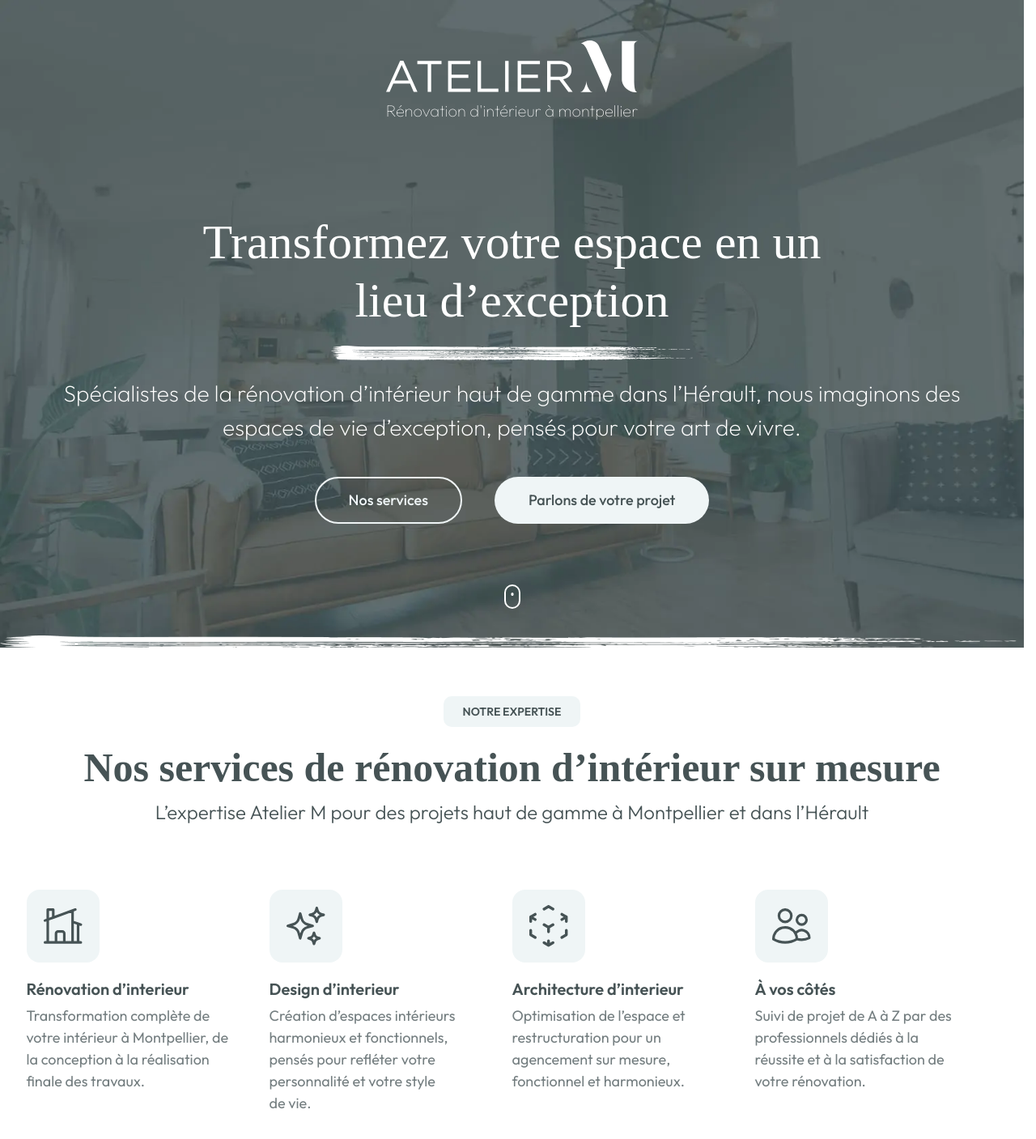
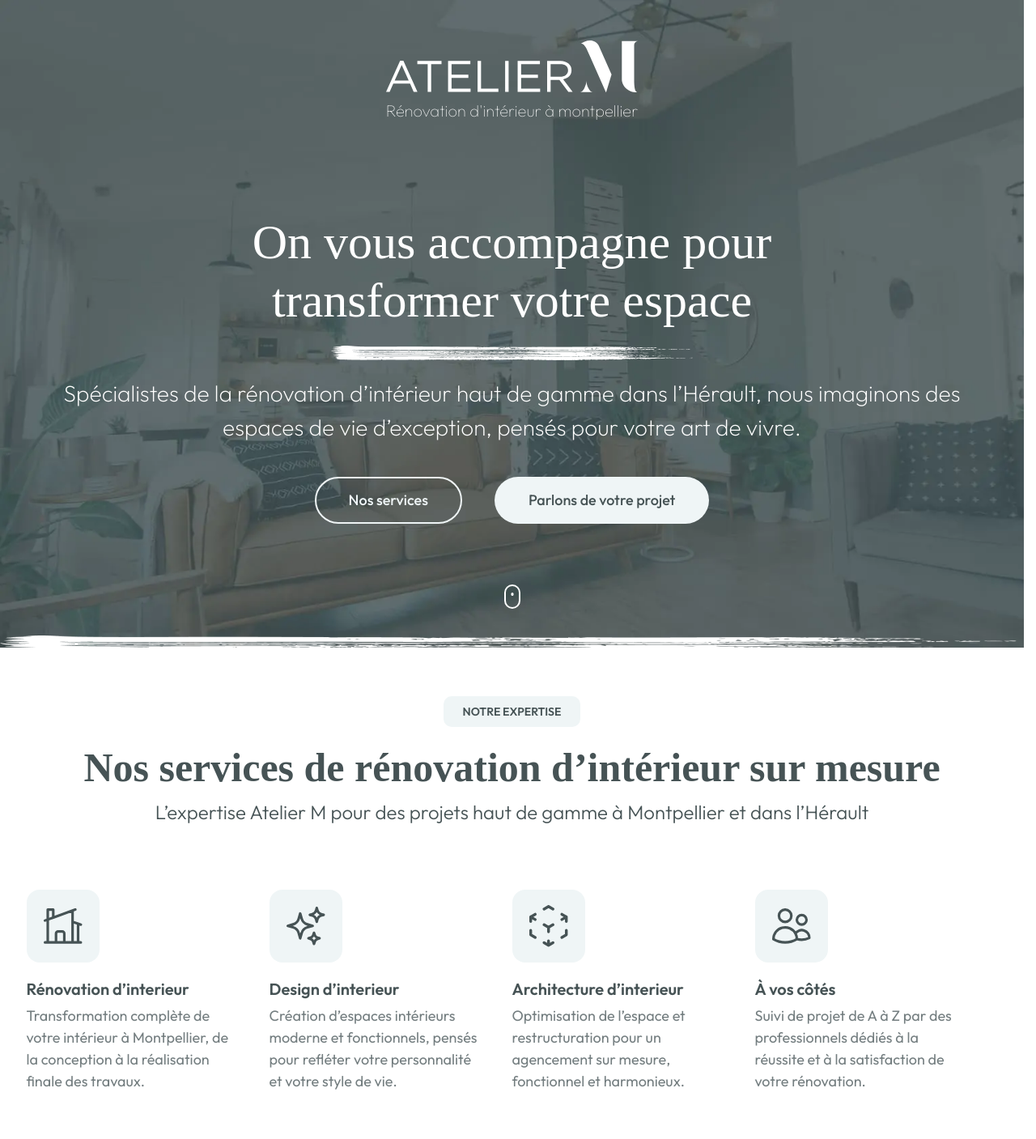
Before and after one commit to Kanzen34/atelierm, a Vue app: page / in a window 1280 px wide. Shown: the top 1407 px of the page at 81% size. Built offline with nearby package versions, Linux system fonts and the light colour scheme; a web font is replaced by a local one.

Commit message:
Change header sentence and service words to prevent repetition

```diff
--- a/src/components/sections/SectionHeader.vue
+++ b/src/components/sections/SectionHeader.vue
@@ -16,7 +16,7 @@ import headerBg from '@/assets/images/header-bg.webp'
       </div>
 
       <div class="SectionHeader-content">
-        <span class="header-title">Transformez votre espace en un lieu d’exception</span>
+        <span class="header-title">On vous accompagne pour transformer votre espace</span>
         <figure>
           <img :src="paintSmall" alt="" data-nosnippet />
         </figure>
--- a/src/components/sections/SectionServices.vue
+++ b/src/components/sections/SectionServices.vue
@@ -27,7 +27,7 @@ import paintLarge from '@/assets/images/paint-large.png'
         <CardService
           class="Services-card"
           iconName="stars"
-          text="Création d’espaces intérieurs harmonieux et fonctionnels, pensés pour refléter votre personnalité et votre style de vie."
+          text="Création d’espaces intérieurs moderne et fonctionnels, pensés pour refléter votre personnalité et votre style de vie."
           title="Design d’interieur"
         />
         <CardService
```
